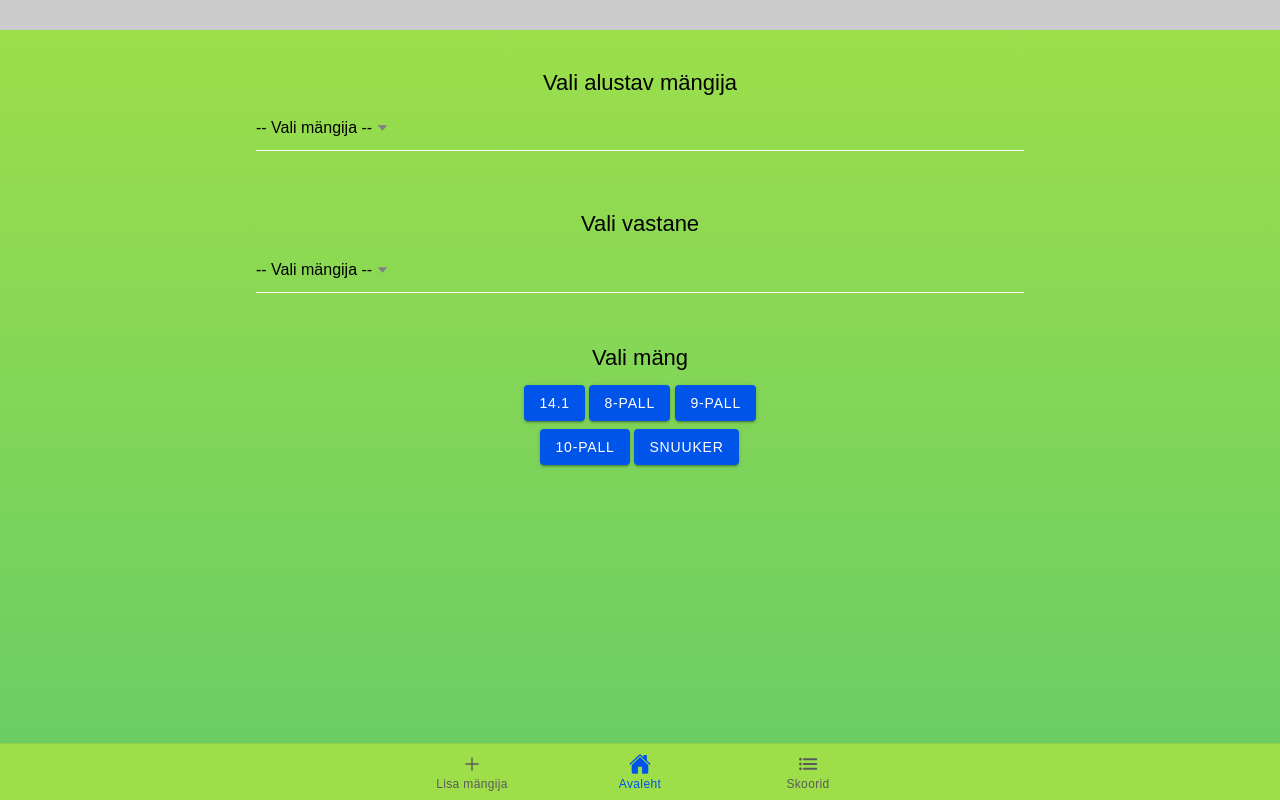
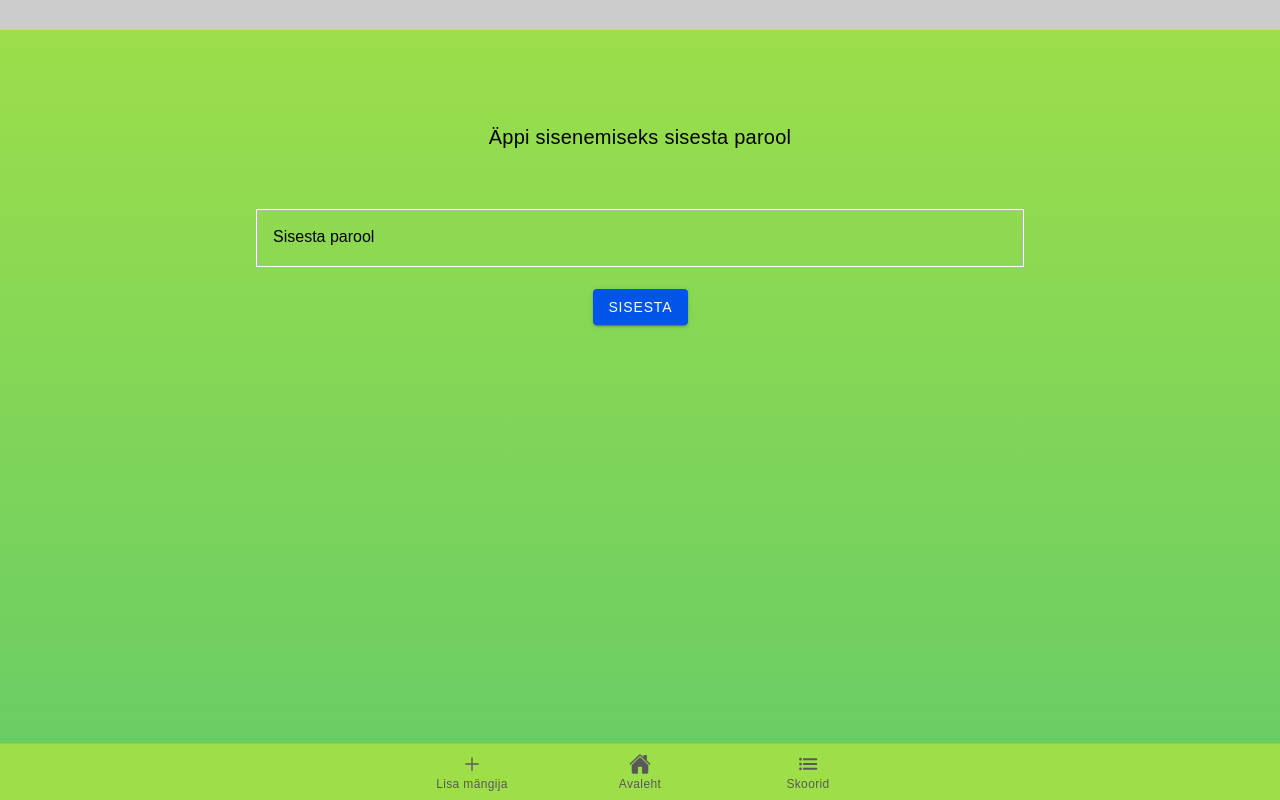
Before and after one commit to KT147/skoorid-app-2, a React (Vite) app: page / in a window 1280 px wide. Before the commit this address led to /home. Built offline with nearby package versions, Linux system fonts and the light colour scheme.

Commit message:
logimise funktsioon

```diff
--- a/src/App.tsx
+++ b/src/App.tsx
@@ -11,6 +11,9 @@ import {
 } from "@ionic/react";
 import { IonReactRouter } from "@ionic/react-router";
 import { add, home, list } from "ionicons/icons";
+
+import PasswordPrompt from "./store/PasswordPromt"; // Importige PasswordPrompt komponent
+import ProtectedRoute from "./store/ProtectedRoute";
 
 /* Core CSS required for Ionic components to work properly */
 import "@ionic/react/css/core.css";
@@ -51,43 +54,77 @@ import NineBall from "./pages/NineBall";
 import TenBall from "./pages/TenBall";
 import FourteenOne from "./pages/FourteenOne";
 import Snooker from "./pages/Snooker";
+import { useEffect, useState } from "react";
 
 setupIonicReact();
 
-const App: React.FC = () => (
+const App: React.FC = () => {
+  const [isLoggedIn, setIsLoggedIn] = useState<boolean>(false);
+
+  useEffect(() => {
+    const savedLoginStatus = localStorage.getItem("isLoggedIn");
+    if (savedLoginStatus === "true") {
+      setIsLoggedIn(true);
+    }
+  }, []);
+
+  const handlePasswordSubmit = () => {
+    setIsLoggedIn(true)
+  };
+
+  return (
     <IonApp className="blurred">
-    <div className="top-status-bar">
-  </div>
+      <div className="top-status-bar"></div>
       <IonReactRouter>
         <IonTabs>
           <IonRouterOutlet>
-          <Route path="/add-player">
-            <AddPlayer />
+            <Route path="/" exact>
+              {isLoggedIn ? (
+                <Redirect to="/home" />
+              ) : (
+                <PasswordPrompt onPasswordSubmit={handlePasswordSubmit} />
+              )}
             </Route>
-          <Route path="/" exact>
-        <Redirect to="/home" />
-          </Route>
-          <Route path="/home" exact >
-            <HomePage />
-          </Route>
-          <Route path="/scores">
-            <Scores />
-          </Route>
-          <Route path="/fourteen-one">
-            <FourteenOne />
-          </Route>
-          <Route path="/eight-ball">
-            <EightBall />
-          </Route>
-          <Route path="/nine-ball">
-            <NineBall />
-          </Route>
-          <Route path="/ten-ball">
-            <TenBall />
-          </Route>
-          <Route path="/snooker">
-            <Snooker />
-          </Route>
+            <ProtectedRoute
+              path="/add-player"
+              component={AddPlayer}
+              isLoggedIn={isLoggedIn}
+            />
+            <ProtectedRoute
+              path="/home"
+              component={HomePage}
+              isLoggedIn={isLoggedIn}
+            />
+            <ProtectedRoute
+              path="/scores"
+              component={Scores}
+              isLoggedIn={isLoggedIn}
+            />
+            <ProtectedRoute
+              path="/fourteen-one"
+              component={FourteenOne}
+              isLoggedIn={isLoggedIn}
+            />
+            <ProtectedRoute
+              path="/eight-ball"
+              component={EightBall}
+              isLoggedIn={isLoggedIn}
+            />
+            <ProtectedRoute
+              path="/nine-ball"
+              component={NineBall}
+              isLoggedIn={isLoggedIn}
+            />
+            <ProtectedRoute
+              path="/ten-ball"
+              component={TenBall}
+              isLoggedIn={isLoggedIn}
+            />
+            <ProtectedRoute
+              path="/snooker"
+              component={Snooker}
+              isLoggedIn={isLoggedIn}
+            />
           </IonRouterOutlet>
 
           <IonTabBar slot="bottom">
@@ -108,5 +145,6 @@ const App: React.FC = () => (
       </IonReactRouter>
     </IonApp>
   );
+};
 
 export default App;
--- /dev/null
+++ b/src/store/PasswordPromt.tsx
@@ -0,0 +1,56 @@
+import { IonButton, IonInput, IonTitle } from "@ionic/react";
+import React, { useState, useEffect } from "react";
+
+const PasswordPrompt = ({
+  onPasswordSubmit,
+}: {
+  onPasswordSubmit: () => void;
+}) => {
+  const [password, setPassword] = useState("");
+  const [passwordEntered, setPasswordEntered] = useState(false);
+
+  useEffect(() => {
+    if (passwordEntered) {
+      if (password === "asaspa") {
+        localStorage.setItem("isLoggedIn", "true");
+        onPasswordSubmit();
+      } else {
+        alert("Vale parool!")
+      }
+    }
+  }, [passwordEntered, password, onPasswordSubmit]);
+
+  const handleSubmit = (e: React.FormEvent) => {
+    e.preventDefault();
+    setPasswordEntered(true);
+  };
+
+  return (
+    <div>
+      <br />
+      <br />
+      <br />
+      <br />
+      <br />
+      <br />
+      <br />
+      <IonTitle size="large">Äppi sisenemiseks sisesta parool</IonTitle>
+      <form onSubmit={handleSubmit}>
+        <IonInput
+          className="center-input"
+          type="text"
+          value={password}
+          onIonChange={(e) => setPassword(e.detail.value!)}
+          label="Sisesta parool"
+          labelPlacement="floating"
+          fill="outline"
+          required
+        />
+        <br />
+        <IonButton type="submit">Sisesta</IonButton>
+      </form>
+    </div>
+  );
+};
+
+export default PasswordPrompt;
--- /dev/null
+++ b/src/store/ProtectedRoute.tsx
@@ -0,0 +1,21 @@
+import React from 'react';
+import { Redirect, Route, RouteProps } from 'react-router-dom';
+
+interface ProtectedRouteProps extends RouteProps {
+  // eslint-disable-next-line @typescript-eslint/no-explicit-any
+  component: React.ComponentType<any>;
+  isLoggedIn: boolean;
+}
+
+const ProtectedRoute: React.FC<ProtectedRouteProps> = ({ component: Component, isLoggedIn, ...rest }) => {
+  return (
+    <Route
+      {...rest}
+      render={(props) =>
+        isLoggedIn ? <Component {...props} /> : <Redirect to="/" />
+      }
+    />
+  );
+};
+
+export default ProtectedRoute;
```
Lines whose indentation alone changed are shown as unchanged.
